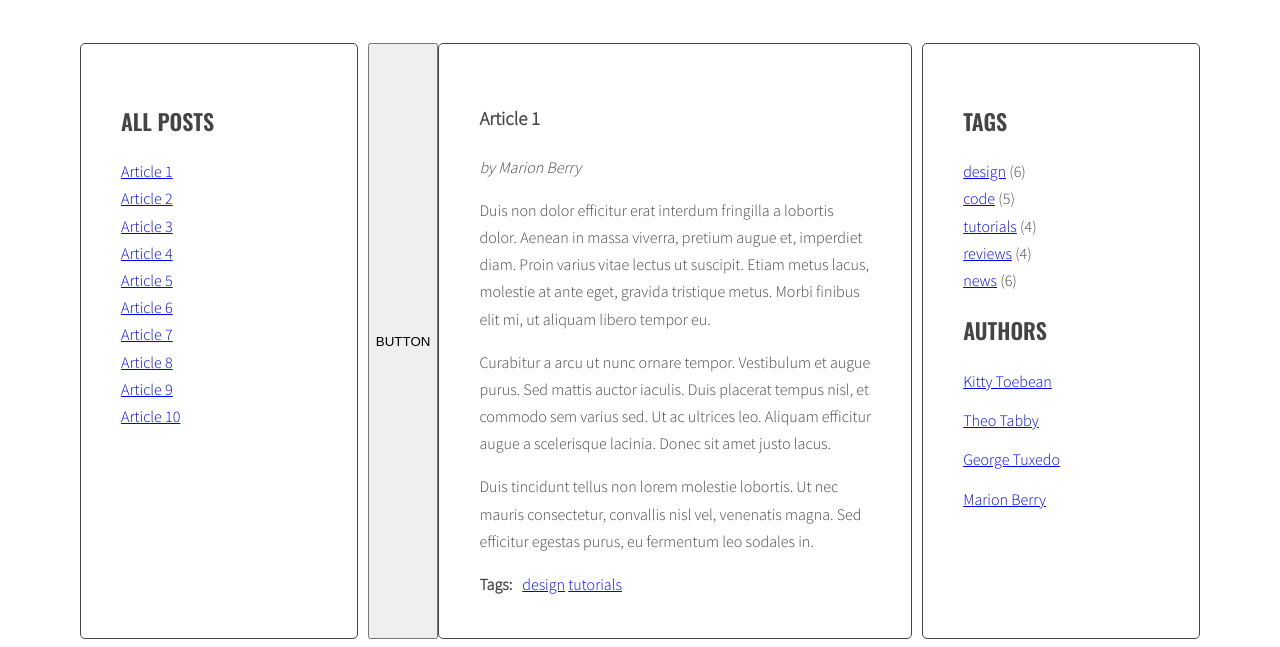
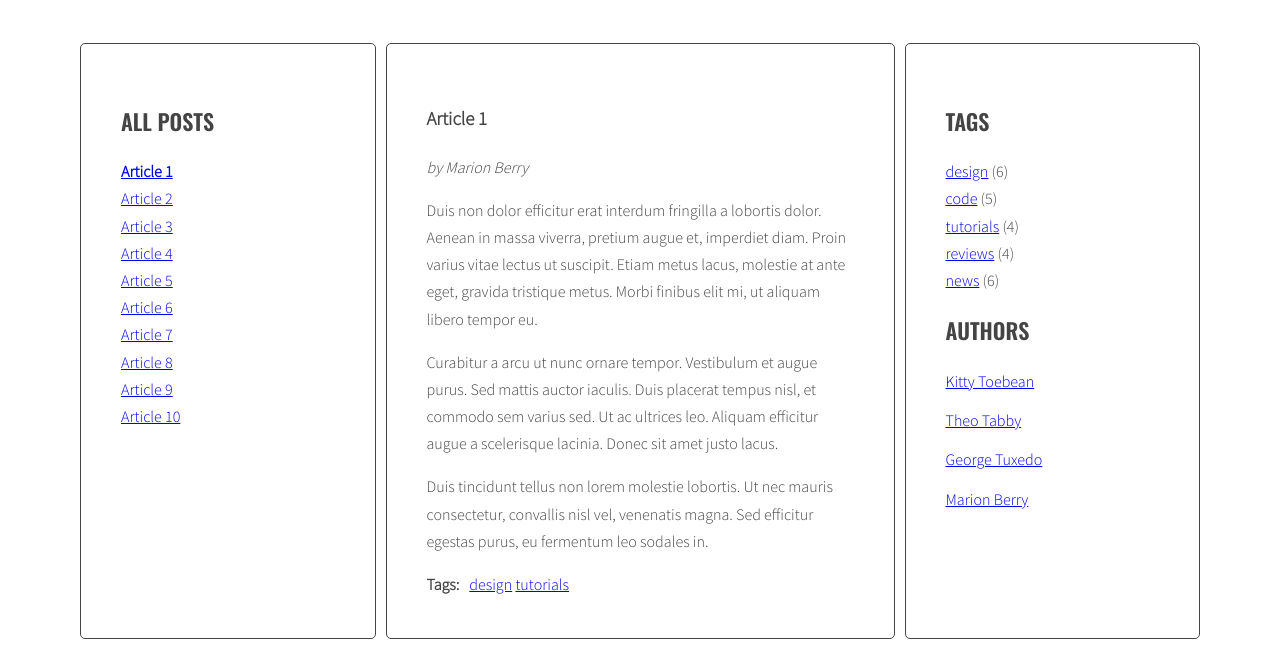
Before and after one commit to SergiuszPu/javascript-blog, a website: page index.html in a window 1280 px wide. Both pictures are taken after a click on the link "Article 1". Shown: the part 200-847 px from the top of the page. Drawn offline with nearby package versions, Linux system fonts and the light colour scheme.

Commit message:
add all things

```diff
--- a/index.html
+++ b/index.html
@@ -28,7 +28,6 @@
                         <li><a href="#article-10" class="active"><span>Article 10</span></a></li>
                       </ul>
                     </aside>
-                    <button id="test-button">BUTTON</button>
                     <section class="posts">
                       <article class="post active" id="article-1">
                         <h3 class="post-title">Article 1</h3>
--- a/js/script.js
+++ b/js/script.js
@@ -1,28 +1,28 @@
 const titleClickHandler = function (event) {
     console.log('Link was clicked!');
     console.log(event);
-
     /* remove class 'active' from all article links  */
     const activeLinks = document.querySelectorAll('.titles a.active');
-
     for (let activeLink of activeLinks) {
         activeLink.classList.remove('active');
     }
-
     /* add class 'active' to the clicked link */
-
+    const clickedElement = this;
+    clickedElement.classList.add('active');
+    console.log('clickedElement (with plus): ' + clickedElement);
     /* remove class 'active' from all articles */
     const activeArticles = document.querySelectorAll('.article a.active');
-
     for (let activeArticle of activeArticles) {
-        activeLink.classList.remove('active');
+        activeArticle.classList.remove('active');
     }
-
     /* get 'href' attribute from the clicked link */
-
+    const articleSelector = clickedElement.getAttribute('href')
+    console.log(articleSelector);
     /* find the correct article using the selector (value of 'href' attribute) */
-
+    const targetArticle = document.querySelector(articleSelector)
+    console.log(targetArticle)
     /* add class 'active' to the correct article */
+    targetArticle.classList.add('active')
 }
 
 const links = document.querySelectorAll('.titles a');
```
